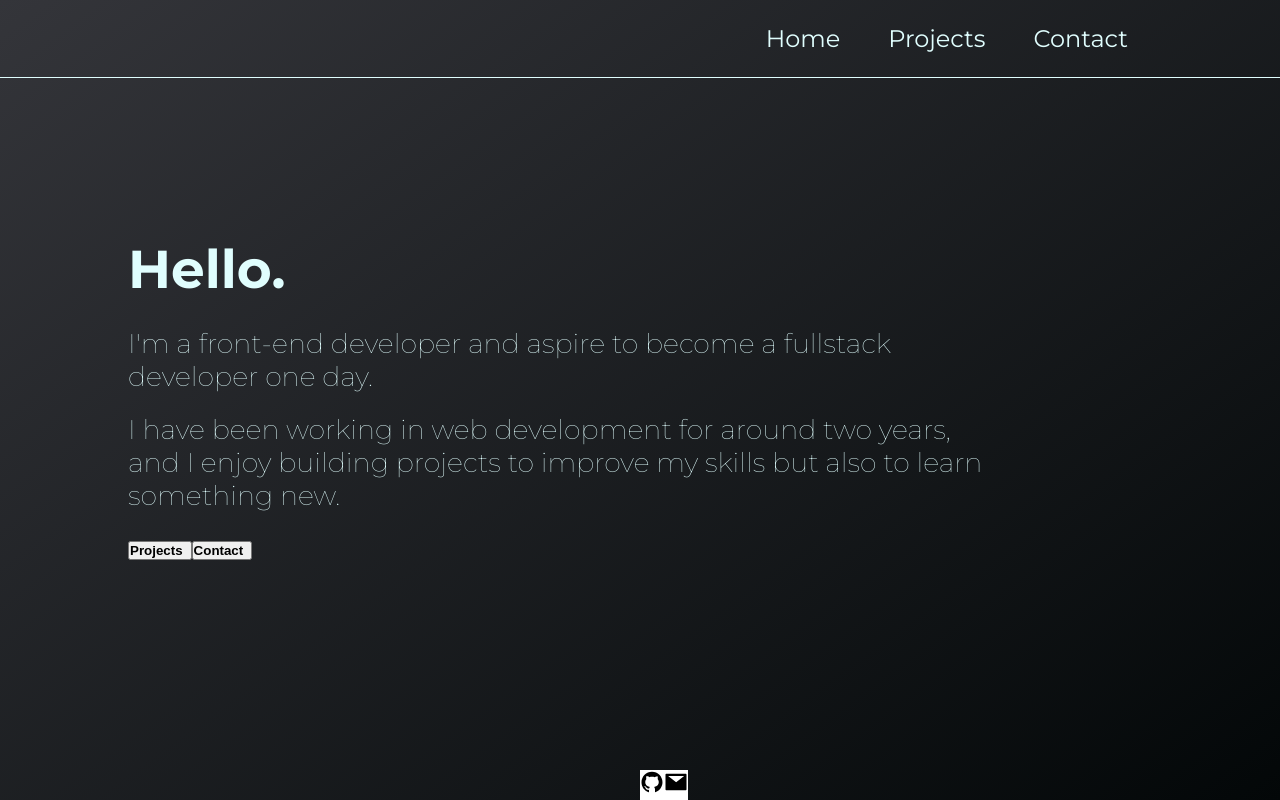
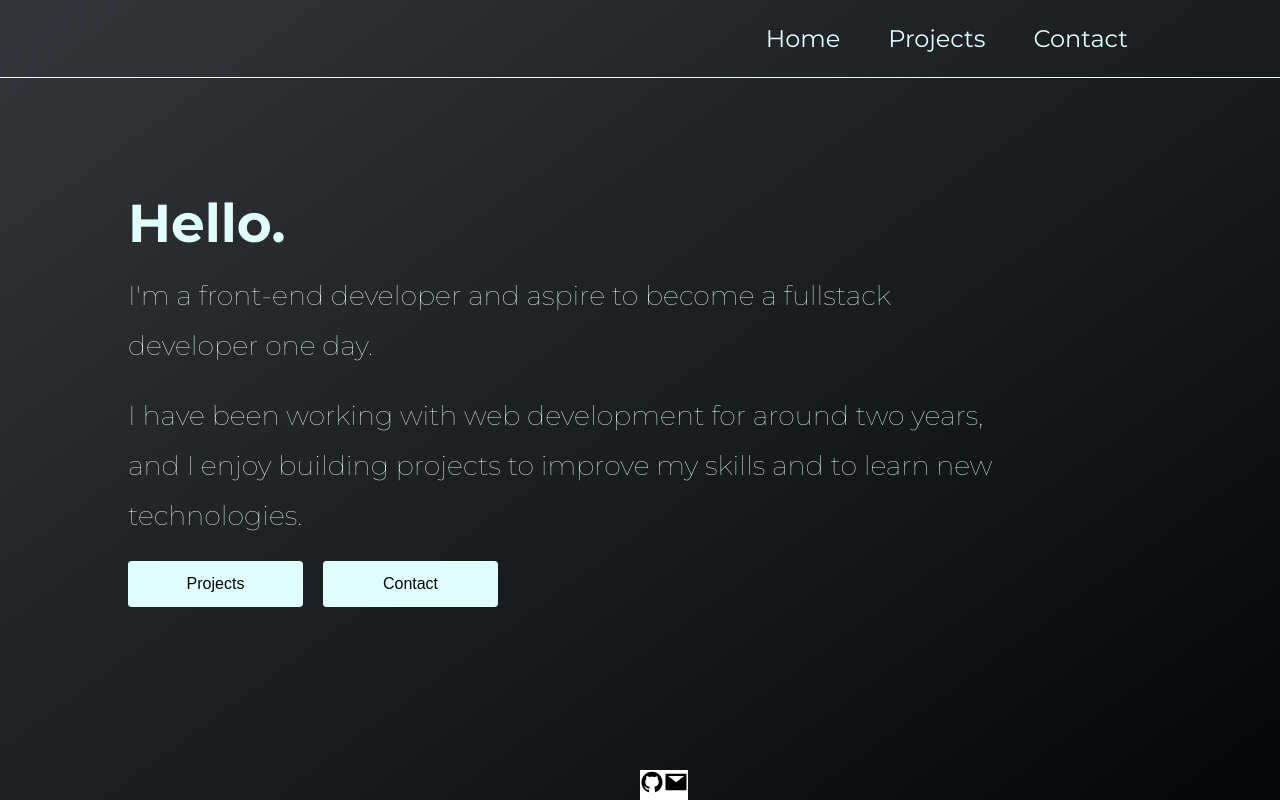
Before and after one commit to adamLangsti/Website, a React (Create React App) app: page / in a window 1280 px wide. Built offline with nearby package versions, Linux system fonts and the light colour scheme.

Commit message:
feat: started working on buttons to remove navbar

```diff
--- a/src/components/Hero.js
+++ b/src/components/Hero.js
@@ -10,17 +10,17 @@ const Hero = () => {
                     developer one day.
                 </h2>
                 <h3 className='meta'>
-                    I have been working in web development for around two years,
-                    and I enjoy building projects to improve my skills but also
-                    to learn something new.
+                    I have been working with web development for around two
+                    years, and I enjoy building projects to improve my skills
+                    and to learn new technologies.
                 </h3>
 
                 <div className='btn-container'>
-                    <button className='more-btn'>
-                        <h4 className='more-btn-text'>Projects</h4>
+                    <button className='btn-data'>
+                        <h4 className='btn-data-text'>Projects</h4>
                     </button>
-                    <button className='more-btn'>
-                        <h4 className='more-btn-text'>Contact</h4>
+                    <button className='btn-data'>
+                        <h4 className='btn-data-text'>Contact</h4>
                     </button>
                 </div>
             </aside>
--- a/src/css/index.css
+++ b/src/css/index.css
@@ -52,7 +52,7 @@
   font-size: 3.33333rem;
   max-width: 1024px;
   line-height: 57px;
-  margin-bottom: 30px;
+  margin-bottom: 20px;
 }
 
 .main, .meta {
@@ -62,22 +62,47 @@
   max-width: 870px;
   line-height: 33px;
   margin-bottom: 20px;
-  line-height: 33px;
+  line-height: 50px;
 }
 
-.more-btn:active {
+.btn-container {
+  display: flex;
+}
+
+.btn-data {
+  display: flex;
+  align-items: center;
+  justify-content: center;
+  color: #030708;
+  position: relative;
+  border-radius: 3px;
+  border: 1px solid #e0fefe;
+  width: 175px;
+  padding: 13px 23px;
+  background: linear-gradient(to right, #34353a 50%, #e0fefe 50%);
+  background-size: 210% 100%;
+  background-position: right bottom;
+  transition: all 0.3s ease-in-out;
+  font-size: 16px;
+}
+
+.btn-data:active {
   transform: scale(0.99);
 }
 
-.more-btn:hover {
+.btn-data:hover {
   background-position: left bottom;
   color: #e0fefe;
   cursor: pointer;
   border: 1px solid #e0fefe;
 }
 
-.more-btn-text {
-  padding-right: 7px;
+.btn-data:nth-child(2) {
+  margin-left: 20px;
+}
+
+.btn-data-text {
+  font-weight: 100;
 }
 
 @media screen and (max-width: 1024px) {
--- a/src/scss/_hero.scss
+++ b/src/scss/_hero.scss
@@ -17,7 +17,7 @@
     font-size: $font-xxlarge / 1.5;
     max-width: 1024px;
     line-height: 57px;
-    margin-bottom: 30px;
+    margin-bottom: 20px;
 }
 .main {
     color: $accent;
@@ -26,27 +26,29 @@
     max-width: 870px;
     line-height: 33px;
     margin-bottom: 20px;
-    line-height: 33px;
+    line-height: 50px;
 }
 .meta {
     @extend .main;
 }
-.more-btn {
-    // display: flex;
-    // align-items: center;
-    // justify-content: center;
-    // color: $primary;
-    // position: relative;
-    // border-radius: 3px;
-    // border: 1px solid $accent;
-    // width: 175px;
-    // padding: 13px 23px;
-    // background: linear-gradient(to right, $secondary 50%, $accent 50%);
-    // background-size: 210% 100%;
-    // background-position: right bottom;
-    // transition: all 0.3s ease-in-out;
-    // font-size: 16px;
-    // font-weight: 400;
+.btn-container {
+    display: flex;
+}
+.btn-data {
+    display: flex;
+    align-items: center;
+    justify-content: center;
+    color: $primary;
+    position: relative;
+    border-radius: 3px;
+    border: 1px solid $accent;
+    width: 175px;
+    padding: 13px 23px;
+    background: linear-gradient(to right, $secondary 50%, $accent 50%);
+    background-size: 210% 100%;
+    background-position: right bottom;
+    transition: all 0.3s ease-in-out;
+    font-size: 16px;
     &:active {
         transform: scale(0.99);
     }
@@ -56,8 +58,11 @@
         cursor: pointer;
         border: 1px solid $accent;
     }
+    &:nth-child(2) {
+        margin-left: 20px;
+    }
     &-text {
-        padding-right: 7px;
+        font-weight: 100;
     }
 }
 @media screen and (max-width: 1024px) {
```
